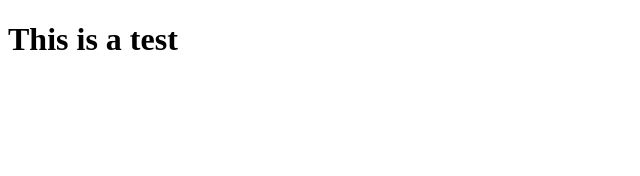
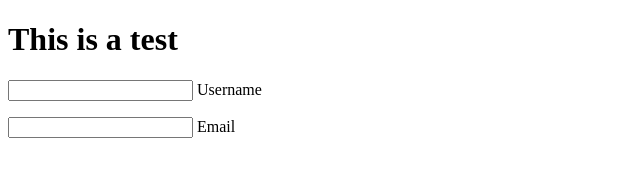
Before and after one commit to joefazee/test-project, a plain HTML site: page index.html in a window 1280 px wide. Shown: the whole page, without its empty margins (0-640 px from the left). Drawn offline with Linux system fonts and the light colour scheme.

Commit message:
add form

```diff
--- a/index.html
+++ b/index.html
@@ -5,5 +5,11 @@
 </head>
 <body>
 <h1>This is a test</h1>
+<form>
+	<input type="" name=""> Username
+	<p>
+		<input type="email" name=""> Email
+	</p>
+</form>
 </body>
 </html>
```
